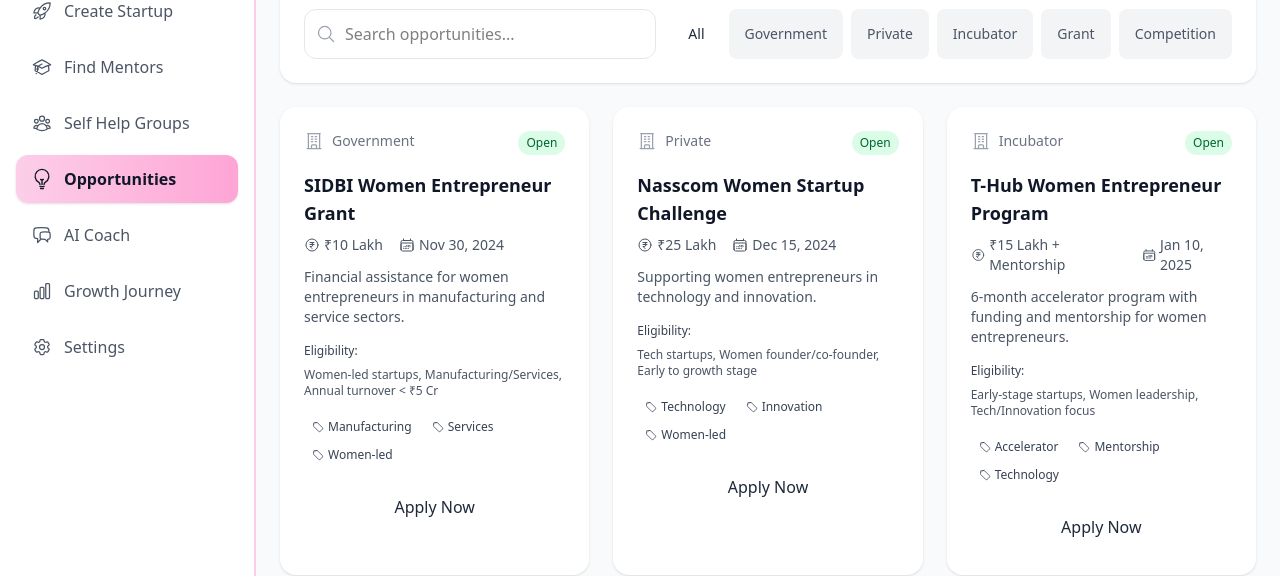
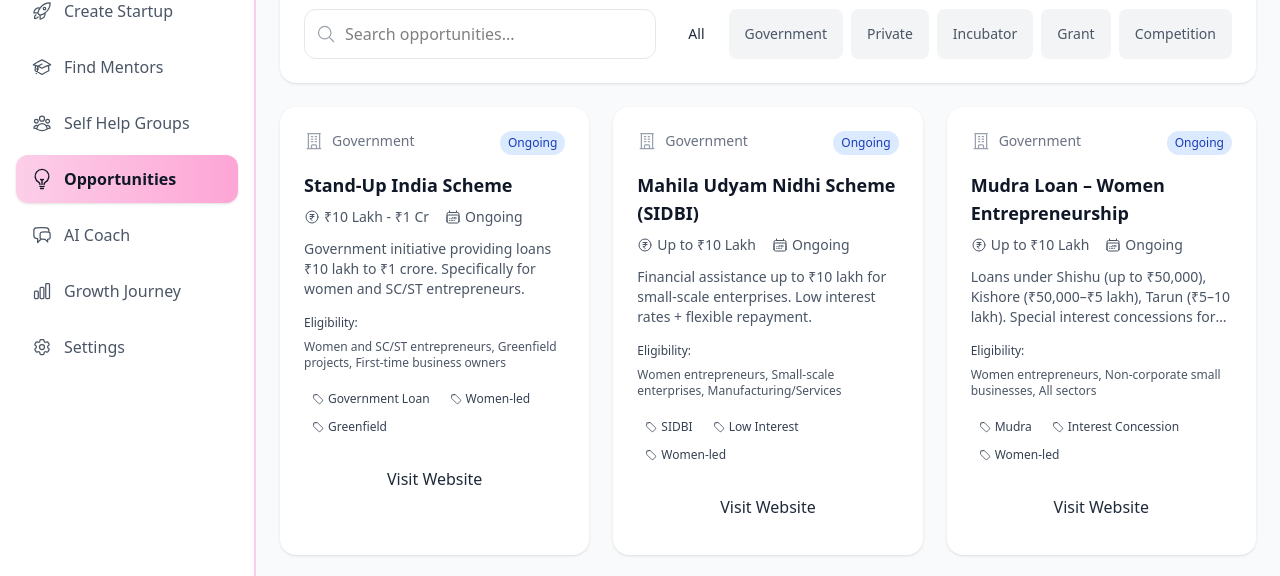
Before and after one commit to Thunderbeast5/AI-For-Her, a React (Vite) app: page /opportunities in a window 1280 px wide. Shown: the part 221-797 px from the top of the page. Built offline with nearby package versions, Linux system fonts and the light colour scheme; no server answers; sample sign-in values are in the browser's storage.

Commit message:
opportunites with link

```diff
--- a/src/pages/Entrepreneur/Opportunities.jsx
+++ b/src/pages/Entrepreneur/Opportunities.jsx
@@ -19,75 +19,133 @@
   const opportunities = [
     {
       id: 1,
-      title: "SIDBI Women Entrepreneur Grant",
-      type: "Government",
-      category: "Grant",
-      amount: "₹10 Lakh",
-      deadline: "Nov 30, 2024",
-      description: "Financial assistance for women entrepreneurs in manufacturing and service sectors.",
-      eligibility: "Women-led startups, Manufacturing/Services, Annual turnover < ₹5 Cr",
-      tags: ["Manufacturing", "Services", "Women-led"],
-      status: "Open"
-    },
-    {
-      id: 2,
-      title: "Nasscom Women Startup Challenge",
-      type: "Private",
-      category: "Competition",
-      amount: "₹25 Lakh",
-      deadline: "Dec 15, 2024",
-      description: "Supporting women entrepreneurs in technology and innovation.",
-      eligibility: "Tech startups, Women founder/co-founder, Early to growth stage",
-      tags: ["Technology", "Innovation", "Women-led"],
-      status: "Open"
-    },
-    {
-      id: 3,
-      title: "T-Hub Women Entrepreneur Program",
-      type: "Incubator",
-      category: "Accelerator",
-      amount: "₹15 Lakh + Mentorship",
-      deadline: "Jan 10, 2025",
-      description: "6-month accelerator program with funding and mentorship for women entrepreneurs.",
-      eligibility: "Early-stage startups, Women leadership, Tech/Innovation focus",
-      tags: ["Accelerator", "Mentorship", "Technology"],
-      status: "Open"
-    },
-    {
-      id: 4,
-      title: "Stand Up India Loan Scheme",
+      title: "Stand-Up India Scheme",
       type: "Government",
       category: "Loan",
       amount: "₹10 Lakh - ₹1 Cr",
       deadline: "Ongoing",
-      description: "Bank loans for women entrepreneurs to start greenfield enterprises.",
-      eligibility: "Women entrepreneurs, 18+ years, Greenfield projects",
-      tags: ["Loan", "Greenfield", "Banking"],
-      status: "Ongoing"
+      description: "Government initiative providing loans ₹10 lakh to ₹1 crore. Specifically for women and SC/ST entrepreneurs.",
+      eligibility: "Women and SC/ST entrepreneurs, Greenfield projects, First-time business owners",
+      tags: ["Government Loan", "Women-led", "Greenfield"],
+      status: "Ongoing",
+      link: "https://standupmitra.in"
+    },
+    {
+      id: 2,
+      title: "Mahila Udyam Nidhi Scheme (SIDBI)",
+      type: "Government",
+      category: "Grant",
+      amount: "Up to ₹10 Lakh",
+      deadline: "Ongoing",
+      description: "Financial assistance up to ₹10 lakh for small-scale enterprises. Low interest rates + flexible repayment.",
+      eligibility: "Women entrepreneurs, Small-scale enterprises, Manufacturing/Services",
+      tags: ["SIDBI", "Low Interest", "Women-led"],
+      status: "Ongoing",
+      link: "https://sidbi.in"
+    },
+    {
+      id: 3,
+      title: "Mudra Loan – Women Entrepreneurship",
+      type: "Government",
+      category: "Loan",
+      amount: "Up to ₹10 Lakh",
+      deadline: "Ongoing",
+      description: "Loans under Shishu (up to ₹50,000), Kishore (₹50,000–₹5 lakh), Tarun (₹5–10 lakh). Special interest concessions for women.",
+      eligibility: "Women entrepreneurs, Non-corporate small businesses, All sectors",
+      tags: ["Mudra", "Interest Concession", "Women-led"],
+      status: "Ongoing",
+      link: "https://www.mudra.org.in"
+    },
+    {
+      id: 4,
+      title: "NITI Aayog Women Entrepreneurship Platform",
+      type: "Government",
+      category: "Accelerator",
+      amount: "Mentorship + Funding",
+      deadline: "Ongoing",
+      description: "Connects women founders with investors, mentors, corporate partners. Comprehensive ecosystem support.",
+      eligibility: "Women entrepreneurs, All stages, Technology and innovation focus",
+      tags: ["WEP", "Mentorship", "Networking"],
+      status: "Ongoing",
+      link: "https://wep.gov.in"
     },
     {
       id: 5,
-      title: "Facebook Women in Tech Grant",
-      type: "Private",
-      category: "Grant",
-      amount: "$50,000",
-      deadline: "Feb 28, 2025",
-      description: "Supporting women-led tech startups with funding and resources.",
-      eligibility: "Tech startups, Women founder, Product in development",
-      tags: ["Technology", "International", "Product"],
-      status: "Open"
+      title: "Annapurna Scheme",
+      type: "Government",
+      category: "Loan",
+      amount: "₹50,000 - ₹1 Lakh",
+      deadline: "Ongoing",
+      description: "Loans up to ₹50,000–₹1 lakh for women opening food-related businesses.",
+      eligibility: "Women entrepreneurs, Food sector, Catering/Restaurant/Food processing",
+      tags: ["Food Sector", "Small Loan", "Women-led"],
+      status: "Ongoing",
+      link: ""
     },
     {
       id: 6,
-      title: "BIRAC Women Scientist Scheme",
+      title: "Bharatiya Mahila Bank Business Loan",
+      type: "Government",
+      category: "Loan",
+      amount: "Up to ₹20 Crore",
+      deadline: "Ongoing",
+      description: "Loans up to ₹20 crore for manufacturing, service, or small business ventures.",
+      eligibility: "Women entrepreneurs, Manufacturing/Service sectors, Established businesses",
+      tags: ["Large Loan", "Manufacturing", "Services"],
+      status: "Ongoing",
+      link: ""
+    },
+    {
+      id: 7,
+      title: "Udyam Sakhi Portal",
       type: "Government",
       category: "Grant",
-      amount: "₹15 Lakh",
-      deadline: "Mar 15, 2025",
-      description: "Supporting women scientists and researchers in biotechnology ventures.",
-      eligibility: "Women scientists, Biotech/Life sciences, Research background",
-      tags: ["Biotechnology", "Research", "Life Sciences"],
-      status: "Open"
+      amount: "Funding + Training",
+      deadline: "Ongoing",
+      description: "Government platform providing funding, training & market linkages for women entrepreneurs.",
+      eligibility: "Women entrepreneurs, All sectors, MSMEs",
+      tags: ["Training", "Market Linkage", "Women-led"],
+      status: "Ongoing",
+      link: "https://udyamsakhi.gov.in"
+    },
+    {
+      id: 8,
+      title: "WE Hub - Telangana Government",
+      type: "Incubator",
+      category: "Accelerator",
+      amount: "Grants + Mentorship",
+      deadline: "Ongoing",
+      description: "Women-led incubator providing grants, mentorship, pre-seed funding and ecosystem support.",
+      eligibility: "Women-led startups, Telangana based (preferred), Early stage",
+      tags: ["Incubator", "Telangana", "Pre-seed"],
+      status: "Ongoing",
+      link: "https://wehub.telangana.gov.in"
+    },
+    {
+      id: 9,
+      title: "NSRCEL – IIM Bangalore Women Startup",
+      type: "Incubator",
+      category: "Accelerator",
+      amount: "Mentorship + Funding",
+      deadline: "Varies",
+      description: "Women Startup Program providing mentorship, funding opportunities and networking.",
+      eligibility: "Women entrepreneurs, Early to growth stage, All sectors",
+      tags: ["IIM Bangalore", "Mentorship", "Women-led"],
+      status: "Open",
+      link: "https://nsrcel.org"
+    },
+    {
+      id: 10,
+      title: "Sheroes Women Entrepreneurs Platform",
+      type: "Private",
+      category: "Accelerator",
+      amount: "Community + Resources",
+      deadline: "Ongoing",
+      description: "Platform connecting women entrepreneurs with resources, mentorship, and funding opportunities.",
+      eligibility: "Women entrepreneurs, All stages, Community-driven support",
+      tags: ["Community", "Networking", "Women-led"],
+      status: "Ongoing",
+      link: "https://sheroes.com"
     }
   ]
 
@@ -208,9 +266,20 @@
                     ))}
                   </div>
 
-                  <button className="w-full bg-gradient-to-r from-primary to-accent text-gray-800 py-3 rounded-xl font-medium hover:shadow-md transition-all duration-200">
-                    Apply Now
-                  </button>
+                  {opportunity.link ? (
+                    <a
+                      href={opportunity.link}
+                      target="_blank"
+                      rel="noopener noreferrer"
+                      className="block w-full bg-gradient-to-r from-primary to-accent text-gray-800 py-3 rounded-xl font-medium hover:shadow-md transition-all duration-200 text-center"
+                    >
+                      Visit Website
+                    </a>
+                  ) : (
+                    <button className="w-full bg-gradient-to-r from-primary to-accent text-gray-800 py-3 rounded-xl font-medium hover:shadow-md transition-all duration-200">
+                      Learn More
+                    </button>
+                  )}
                 </motion.div>
               ))}
             </div>
```
